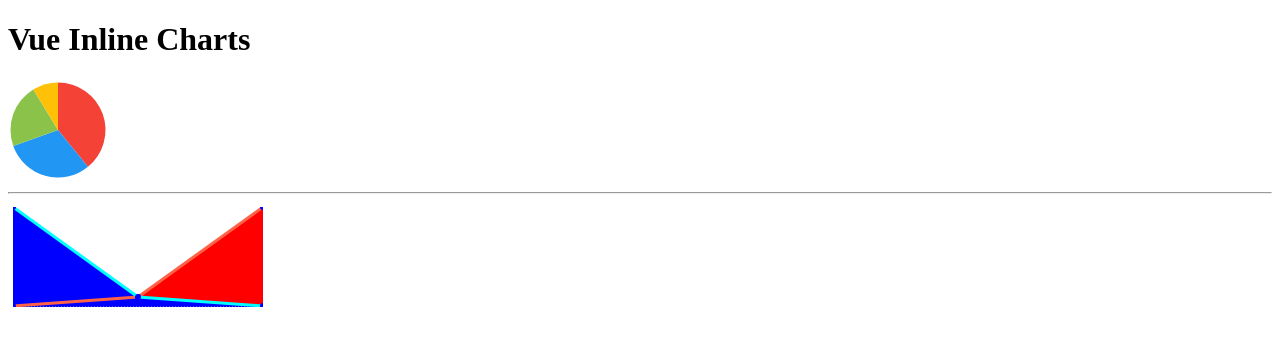
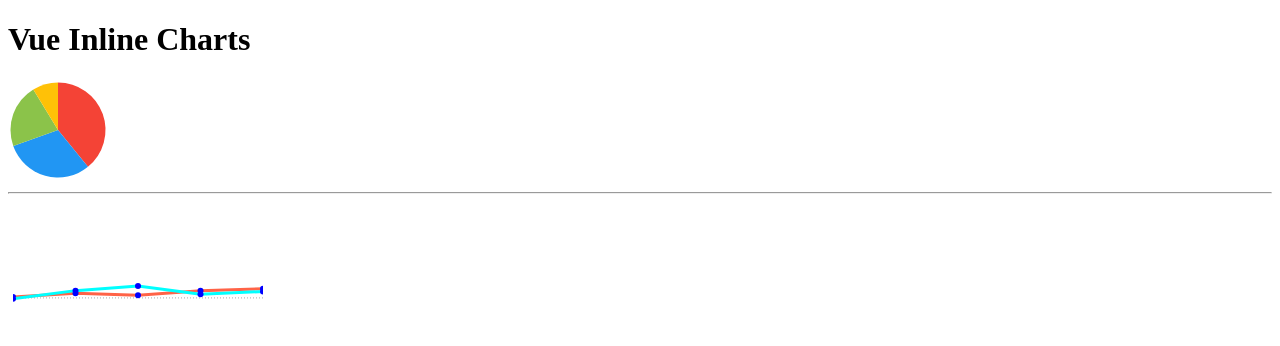
Before and after one commit to Menighin/vue-in-charts, a Vue app: page / in a window 1280 px wide. Shown: the top 346 px of the page. Built offline with nearby package versions, Linux system fonts and the light colour scheme.

Commit message:
Multiple lines setting the 0 right on YAxis

```diff
--- a/src/App.vue
+++ b/src/App.vue
@@ -9,15 +9,15 @@
         <hr>
 
         <inline-line-chart
+            :min-y="-10"
+            :max-y="100"
             :lines="[{
-                fillColor: 'red',
                 strokeColor: 'tomato',
-                data: [1, 10, 100]
+                data: [1, 5, 3, 8, 10]
             },
             {
-                fillColor: 'blue',
                 strokeColor: 'cyan',
-                data: [100, 10, 1]
+                data: [-1, 8, 13, 4, 7]
             }]"
             />
 
--- a/src/components/InlineLineChart.vue
+++ b/src/components/InlineLineChart.vue
@@ -10,11 +10,12 @@
             <g>
                 <polygon
                     v-for="(l, i) in linesComp"
+                    v-if="l.fillColor"
                     :key="`line-fill-${i}`"
                     :points="l.fillPoints"
-                    :fill="l.fillColor"
+                    :fill="l._fillColor"
                     class="line-fill" />
-        </g>
+            </g>
 
             <polyline :points="`0,${zeroHeight} ${width},${zeroHeight}`" stroke="#aaa" stroke-width="1" fill="none" stroke-dasharray="1, 2" />
 
@@ -68,63 +69,43 @@
                 const w = parseInt(this.width);
                 let self = this;
 
+                let minValue = null;
+                let maxValue = null;
+
+                // Finding the min and max Y values to calculate the yFactor and zero line position
+                this.lines.forEach(l => {
+                    minValue =              l.data.reduce((min, val) => val < min || min == null ? val : min, l.data[0]);
+                    maxValue = self.maxY || l.data.reduce((max, val) => val > max || max == null ? val : max, l.data[0]);
+                });
+
+                let yTranslate = this.minY || Math.min(0, minValue);
+
+                let yFactor = h / (maxValue - yTranslate);
+
+                // Calculating the height of the zero line
+                this.zeroHeight = h - ((0 - yTranslate) * yFactor);
+
+                // Generating the properties on each line to draw the chart
                 let lines = [];
-
                 this.lines.forEach(l => {
 
                     const xStep = w / (l.data.length - 1);
-
-                    let minValue = self.minY || l.data.reduce((min, val) => val < min ? val : min, l.data[0]);
-                    let maxValue = self.maxY || l.data.reduce((max, val) => val > max ? val : max, l.data[0]);
-
-                    let yFactor = h / (maxValue - Math.min(0, minValue));
 
                     // Calculating Y positions
                     l.points = [];
                     let xValue = 0;
                     l.data.forEach(d => {
-                        let yValue = h - ((d - Math.min(0, minValue)) * yFactor);
+                        let yValue = h - ((d - yTranslate) * yFactor);
                         l.points.push([xValue, yValue]);
                         xValue += xStep;
                     });
 
                     l.fillPoints = [0, parseInt(self.height)].concat(l.points).concat([parseInt(self.width), parseInt(self.height)]);
 
-                    // Calculating the height of the zero line
-                    // this.zeroHeight = h - ((0 - Math.min(0, minValue)) * yFactor);
-
                     lines.push(l);
-
                 });
 
                 return lines;
-            },
-            points() {
-                const h = parseInt(this.height);
-                const w = parseInt(this.width);
-                const xStep = w / (this.data.length - 1);
-
-                let minValue = this.minY || this.data.reduce((min, val) => val < min ? val : min, this.data[0]);
-                let maxValue = this.maxY || this.data.reduce((max, val) => val > max ? val : max, this.data[0]);
-
-                let yFactor = h / (maxValue - Math.min(0, minValue));
-
-                // Calculating Y positions
-                let points = [];
-                let xValue = 0;
-                this.data.forEach(d => {
-                    let yValue = h - ((d - Math.min(0, minValue)) * yFactor);
-                    points.push([xValue, yValue]);
-                    xValue += xStep;
-                });
-
-                // Calculating the height of the zero line
-                this.zeroHeight = h - ((0 - Math.min(0, minValue)) * yFactor);
-
-                return points;
-            },
-            pointsPolygon() {
-                return [0, parseInt(this.height)].concat(this.points).concat([parseInt(this.width), parseInt(this.height)])
             }
         },
         beforeMount() {
```
